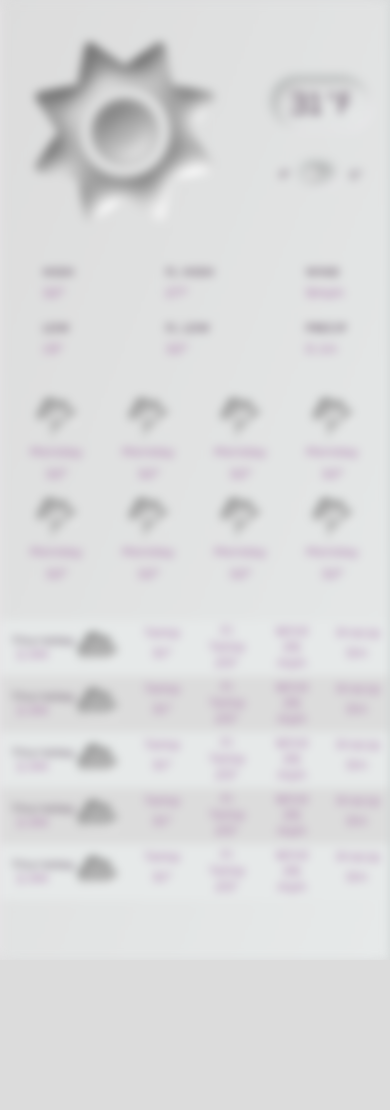
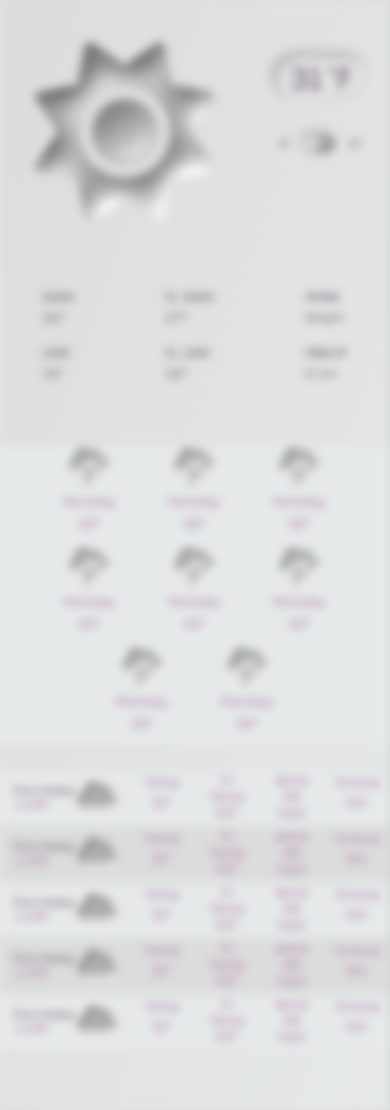
Before and after one commit to Margulis162/Weather_app, a website built with Vite: page index.html in a window 390 px wide. Before the commit the page ends 960 px from the top, so only its background shows below. Built offline with nearby package versions, Linux system fonts and the light colour scheme; no server answers.

Commit message:
I went a bit crazy with shadows and border radiuses, I shall live it as is  and take another look at it when have time

```diff
--- a/style.scss
+++ b/style.scss
@@ -90,17 +90,18 @@ body {
           margin-inline-start: 30px;
           display:flex;
           flex-direction: column;
-          justify-content: space-between;
-          min-block-size: 106px;
+          justify-content: flex-start;
+          min-block-size: 156px;
           #tempBig{
-            background-color: abstract.$main_between;
-            color: abstract.$text_lables;
             block-size: 50px;
             padding-block-start:5px;
             border-radius: 25px;
             text-align: center;
-            background-image: linear-gradient( to bottom right, abstract.$main, abstract.$main_between);
+            background-color: abstract.$main_between;
+            color: abstract.$text_lables;
+            background-image: linear-gradient( to bottom right, abstract.$main_between, abstract.$main);
             box-shadow:  3px 3px 2px abstract.$main_light, inset 3px 3px 7px abstract.$main_dark,  -3px -3px 5px abstract.$main_dark_cyan;
+            margin-block-end: 30px;
           }
 
           #toggle-parent {
@@ -125,7 +126,7 @@ body {
               display: flex;
               align-items: center;
               background-color: abstract.$main_dark;
-              background-image:linear-gradient( to bottom right, abstract.$main_darker, abstract.$main_between);
+              background-image:linear-gradient( to bottom right, abstract.$main_dark, abstract.$main_darker);
               block-size: 20px;
               inline-size: 32px;
               border-radius: 10px/10px;
@@ -151,10 +152,16 @@ body {
         display: grid;
         inline-size: 30%;
         justify-content: space-around;
+        padding-block: 25px;
+        block-size:156px;
         gap: 0.5rem;
         grid-template-columns: repeat(3, auto);
         grid-template-rows: repeat(2, auto);
-        // min-inline-size: 50rem;
+        background-color: abstract.$main_between;
+        color: abstract.$text_lables;
+        background-image: linear-gradient( to bottom right, abstract.$main_between, abstract.$main);
+        box-shadow:  3px 3px 2px abstract.$main_light, inset 3px 3px 7px abstract.$main_dark,  -3px -3px 5px abstract.$main_dark_cyan;
+        border-radius: 40px;
       }
     }
 
@@ -165,6 +172,8 @@ body {
       margin-block: 25px;
       padding-inline: 30px;
       flex-wrap: wrap;
+      background-color: abstract.$main_between;
+
     }
     footer{
       display: flex;
@@ -211,9 +220,13 @@ body {
   align-items: center;
   border-radius: 0.25rem;
   block-size: 100px;
-  min-inline-size: 62px;
+  min-inline-size: 75px;
   padding-block-end: 10px;
   margin-inline: 15px;
+  // background-color: abstract.$main_between;
+  // color: abstract.$text_lables;
+  // background-image: linear-gradient( to bottom right, abstract.$main, abstract.$main_between);
+  // box-shadow:  3px 3px 2px abstract.$main_light, inset 3px 3px 7px abstract.$main_dark,  -3px -3px 5px abstract.$main_dark_cyan;
 }
 
 // classes hour section (table)
@@ -327,6 +340,15 @@ table {
     padding-inline:0;
   }
 
+  body #container header #header-right {
+    border-radius: 0px;
+    background-color: transparent;
+
+    background-image: none;
+    box-shadow:  none;
+    border-radius: 0;
+  }
+
   .jost{
     letter-spacing: .1rem;
     font-size: .9rem;
```
Also changed, not shown: style.css, 1 other file.
